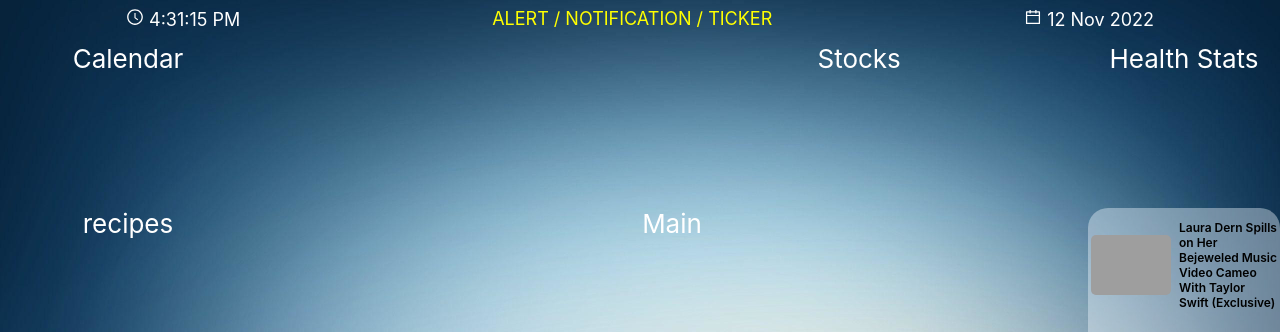
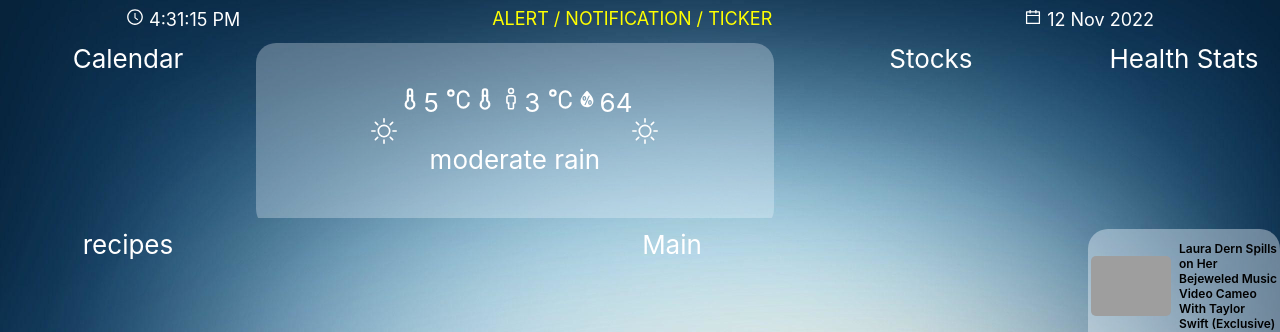
Before and after one commit to MrJanHorak/react-api-dashboard-display, a React (Create React App) app: page / in a window 1280 px wide. Shown: the top 332 px of the page. Built offline with nearby package versions, Linux system fonts and the light colour scheme; no server answers; grey boxes are pictures that could not be loaded.

Commit message:
add sampe data for weather

```diff
--- /dev/null
+++ b/src/assets/sampleData/weather.js
@@ -0,0 +1,51 @@
+const weatherData = {
+  coord: {
+    lon: 10.99,
+    lat: 44.34,
+  },
+  weather: [
+    {
+      id: 501,
+      main: 'Rain',
+      description: 'moderate rain',
+      icon: '10d',
+    },
+  ],
+  base: 'stations',
+  main: {
+    temp: 5,
+    feels_like: 3,
+    temp_min: 297.56,
+    temp_max: 300.05,
+    pressure: 1015,
+    humidity: 64,
+    sea_level: 1015,
+    grnd_level: 933,
+  },
+  visibility: 10000,
+  wind: {
+    speed: 0.62,
+    deg: 349,
+    gust: 1.18,
+  },
+  rain: {
+    '1h': 3.16,
+  },
+  clouds: {
+    all: 100,
+  },
+  dt: 1661870592,
+  sys: {
+    type: 2,
+    id: 2075663,
+    country: 'IT',
+    sunrise: 1661834187,
+    sunset: 1661882248,
+  },
+  timezone: 7200,
+  id: 3163858,
+  name: 'Zocca',
+  cod: 200,
+};
+
+export default weatherData;
--- a/src/components/DisplayContainer/DisplayContainer.jsx
+++ b/src/components/DisplayContainer/DisplayContainer.jsx
@@ -8,8 +8,11 @@ import Weather from '../Weather/Weather'
 //Styles
 import './DisplayContainer.css'
 
+//assets
+import weatherData from '../../assets/sampleData/weather.js'
+
 function DisplayContainer() {
-  const [weather, setWeather] = useState({});
+  const [weather, setWeather] = useState(weatherData);
 
   const topic = "javascript"
 
@@ -19,21 +22,21 @@ function DisplayContainer() {
     url: `https://api.openweathermap.org/data/2.5/weather?lat=33.417&lon=-82.3097&appid=${process.env.REACT_APP_WEATHER_API}&units=metric`,
   };
 
-  const weatherData = () => {
-    axios
-      .request(options)
-      .then(function (response) {
-      setWeather(response.data);
-      console.log(response.data);
-    })
-    .catch(function (error) {
-      console.error(error);
-    });
-  }
+  // const weatherData = () => {
+  //   axios
+  //     .request(options)
+  //     .then(function (response) {
+  //     setWeather(response.data);
+  //     console.log(response.data);
+  //   })
+  //   .catch(function (error) {
+  //     console.error(error);
+  //   });
+  // }
 
   useEffect(()=>{
-    weatherData()
-   },[])
+    // weatherData()
+   },[weather])
 
   return (
     <div className='displayContainer'>
--- a/src/components/Weather/Weather.jsx
+++ b/src/components/Weather/Weather.jsx
@@ -18,18 +18,14 @@ function Weather({ weather }) {
         <div>
           <p>
             <TbTemperature />
-            {/* {weather.main.temp} <RiCelsiusLine /> */}
-          </p>
-          <p>
+            {weather.main.temp} <RiCelsiusLine />
             <TbTemperature />
             <VscPerson />
-            {/* {weather.main.feels_like} <RiCelsiusLine /> */}
+            {weather.main.feels_like} <RiCelsiusLine />
+            <WiHumidity />
+            {weather.main.humidity}
           </p>
-          <p>
-            <WiHumidity />
-            {/* {weather.main.humidity} */}
-          </p>
-          {/* <p>{weather.weather[0].description}</p> */}
+          <p>{weather.weather[0].description}</p>
         </div>
         <BsSun />
       </div>
```
